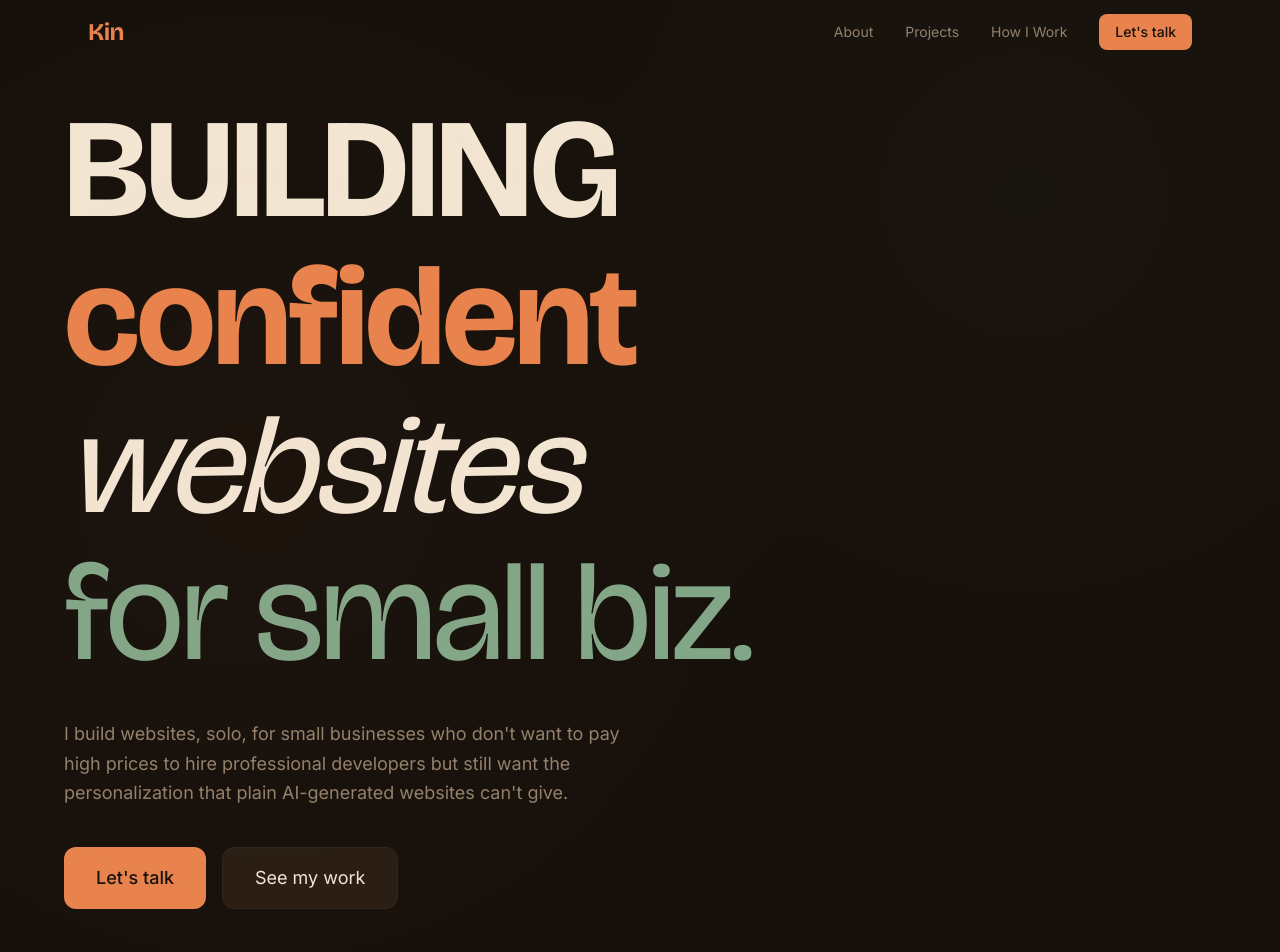
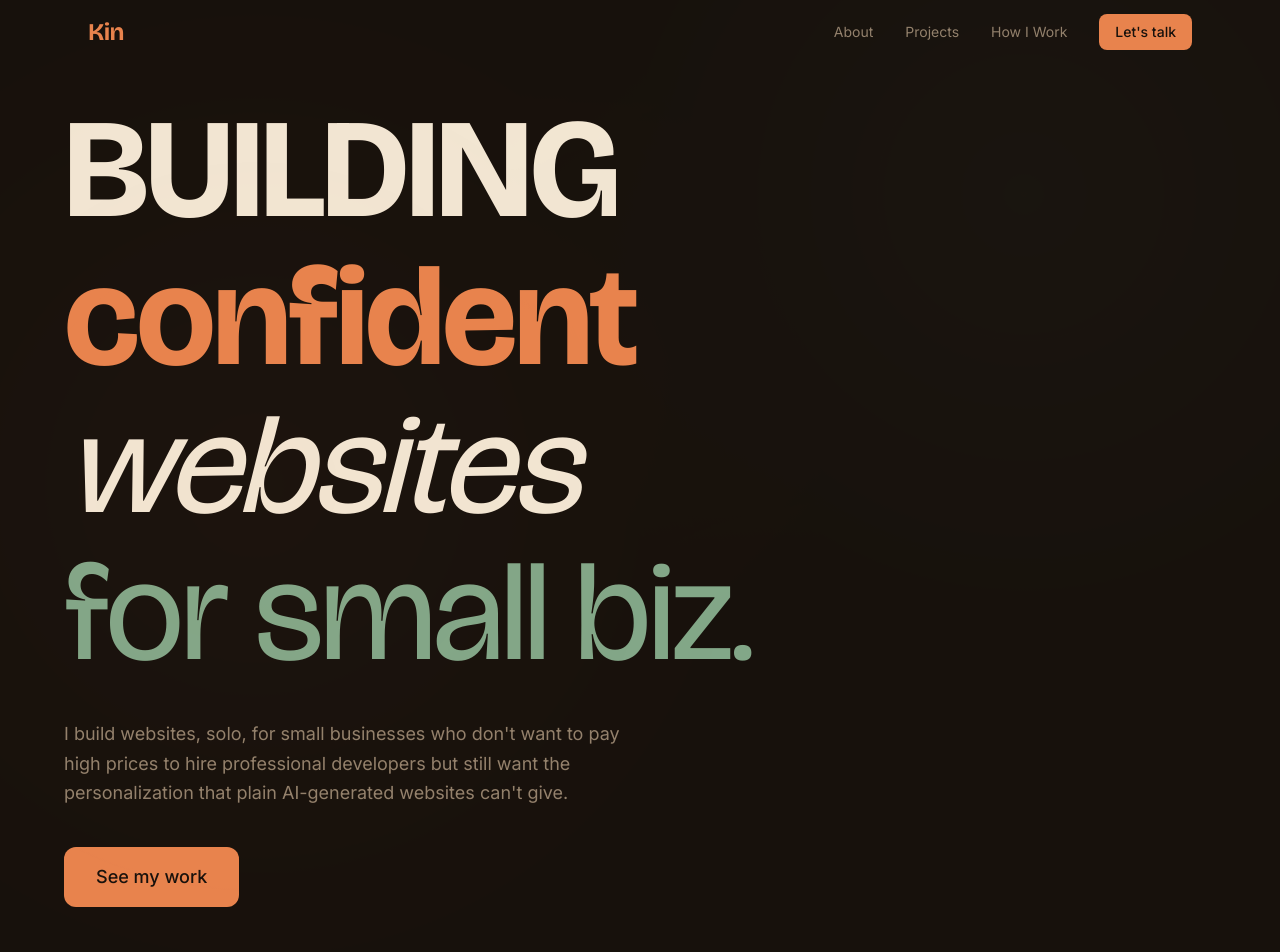
Before and after one commit to Eduman1551/Freelance-Portfolio, a Next.js app: page / in a window 1280 px wide. Shown: the top 952 px of the page. Built offline with nearby package versions, Linux system fonts and the light colour scheme.

Commit message:
Removed Lets Talk Button from Hero Section

```diff
--- a/components/sections/Hero.tsx
+++ b/components/sections/Hero.tsx
@@ -51,9 +51,6 @@ const ctaVariant: Variants = {
 };
 
 export function Hero() {
-  const scrollToContact = () => {
-    document.querySelector("#contact")?.scrollIntoView({ behavior: "smooth" });
-  };
 
   const scrollToProjects = () => {
     document.querySelector("#projects")?.scrollIntoView({ behavior: "smooth" });
@@ -120,10 +117,7 @@ export function Hero() {
           initial="hidden"
           animate="visible"
         >
-          <Button variant="primary" size="lg" onClick={scrollToContact}>
-            Let&apos;s talk
-          </Button>
-          <Button variant="secondary" size="lg" onClick={scrollToProjects}>
+          <Button variant="primary" size="lg" onClick={scrollToProjects}>
             See my work
           </Button>
         </motion.div>
```
